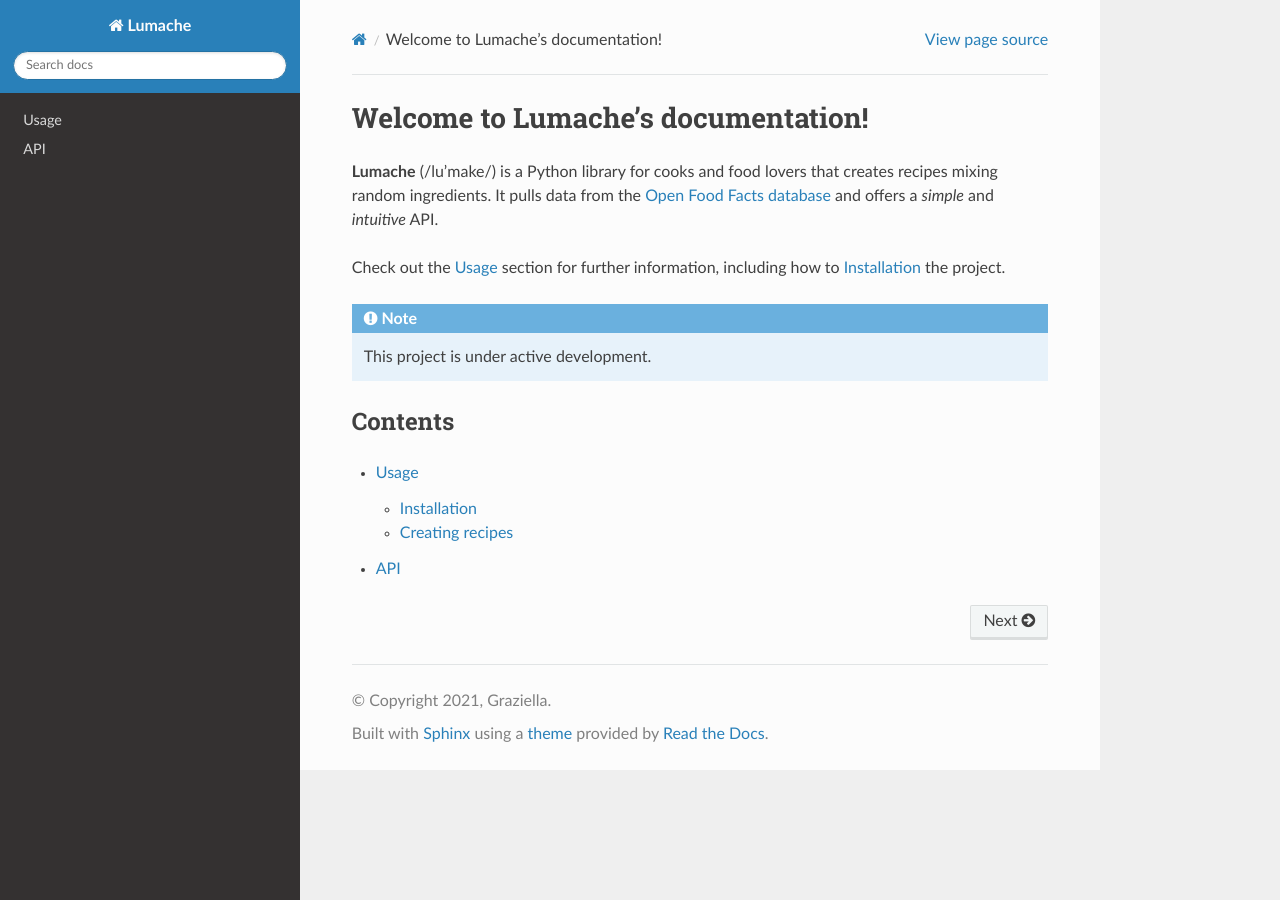
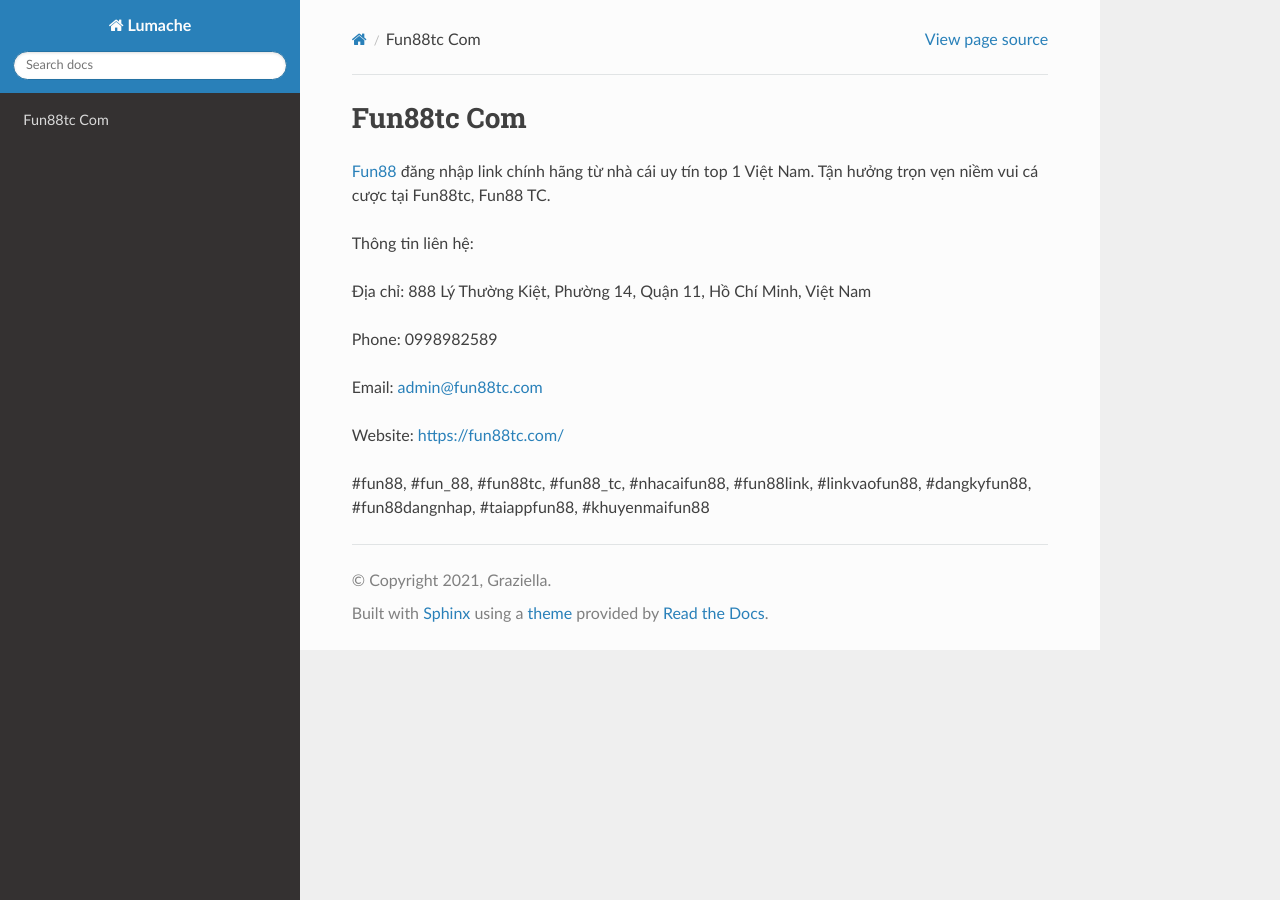
Before and after one commit to JonsCalicut123/fun88tccom, a Sphinx documentation site: the page built from docs/source/index.rst, in a window 1280 px wide. Built offline with Sphinx 7.4.7 and the Read the Docs theme 3.1.0, drawn with Linux system fonts in a browser that asks for light colours.

Commit message:
Update index.rst

```diff
--- a/docs/source/index.rst
+++ b/docs/source/index.rst
@@ -1,22 +1,16 @@
-Welcome to Lumache's documentation!
+Fun88tc Com
 ===================================
 
-**Lumache** (/lu'make/) is a Python library for cooks and food lovers
-that creates recipes mixing random ingredients.
-It pulls data from the `Open Food Facts database <https://world.openfoodfacts.org/>`_
-and offers a *simple* and *intuitive* API.
+`Fun88 <https://fun88tc.com/>`_ đăng nhập link chính hãng từ nhà cái uy tín top 1 Việt Nam. Tận hưởng trọn vẹn niềm vui cá cược tại Fun88tc, Fun88 TC.
 
-Check out the :doc:`usage` section for further information, including
-how to :ref:`installation` the project.
+Thông tin liên hệ:
 
-.. note::
+Địa chỉ: 888 Lý Thường Kiệt, Phường 14, Quận 11, Hồ Chí Minh, Việt Nam
 
-   This project is under active development.
+Phone: 0998982589
 
-Contents
---------
+Email: admin@fun88tc.com
 
-.. toctree::
+Website: https://fun88tc.com/
 
-   usage
-   api
+#fun88, #fun_88, #fun88tc, #fun88_tc, #nhacaifun88, #fun88link, #linkvaofun88, #dangkyfun88, #fun88dangnhap, #taiappfun88, #khuyenmaifun88
```
